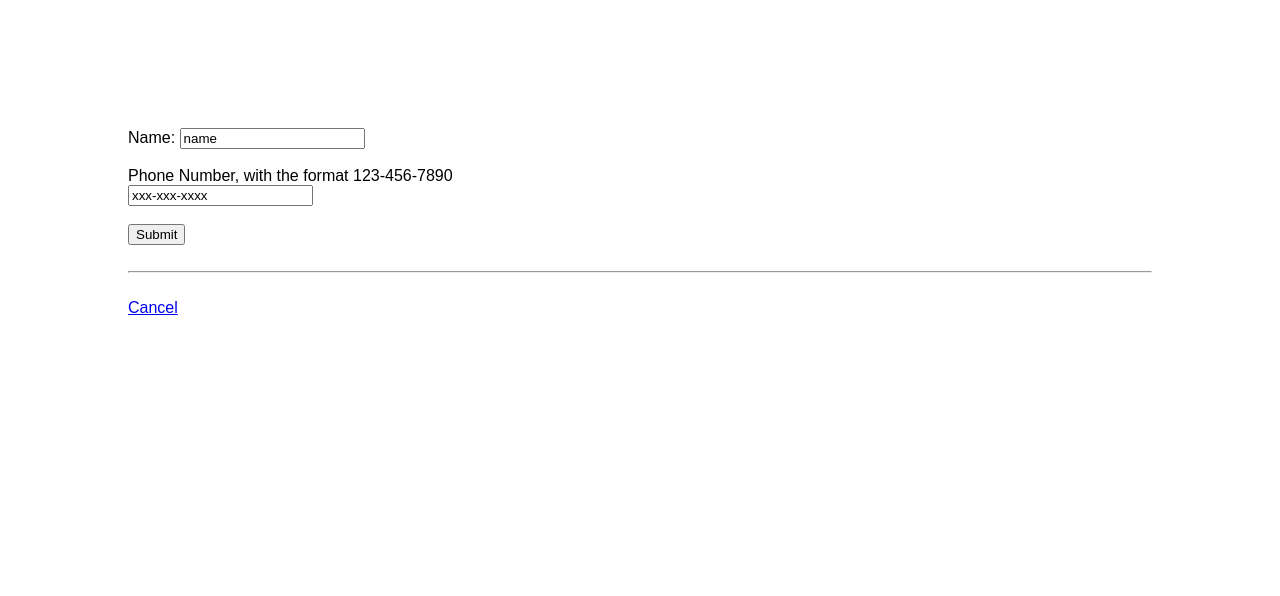
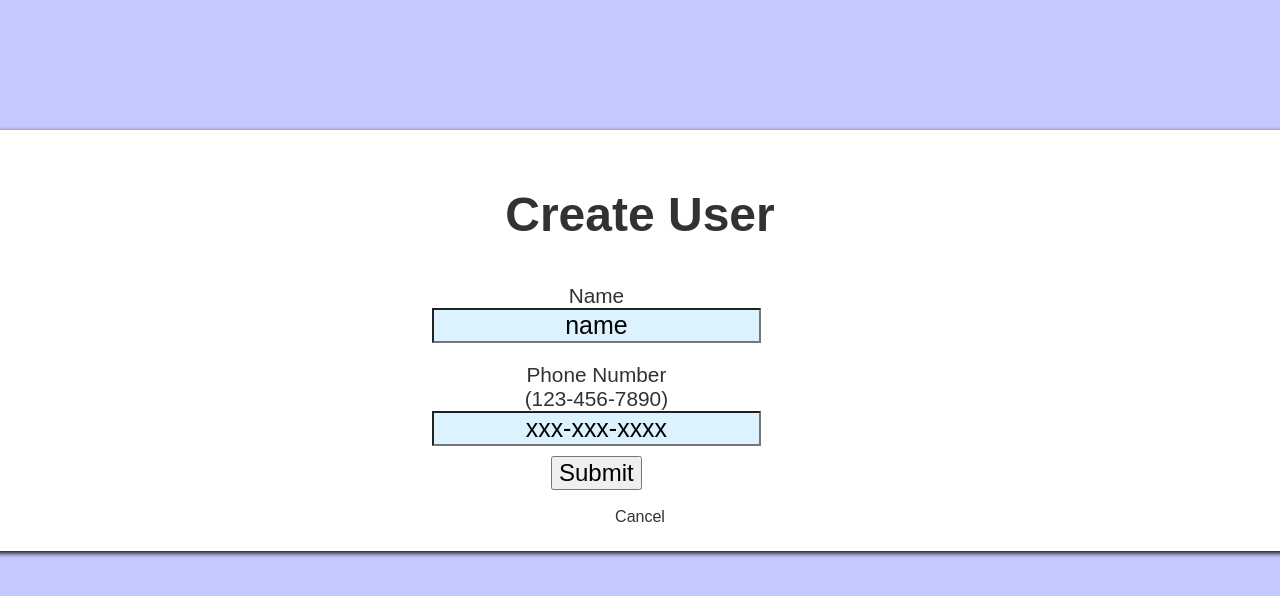
Before and after one commit to RedKing7/text-alerts, a React (Create React App) app in the folder client/: page /signup in a window 1280 px wide. Shown: the top 596 px of the page. Built offline with nearby package versions, Linux system fonts and the light colour scheme.

Commit message:
cleaned up User.jsx a lot, styling checkpoint

```diff
--- a/client/src/App.js
+++ b/client/src/App.js
@@ -1,24 +1,38 @@
 import React, { Component } from 'react';
 import { BrowserRouter as Router, Switch, Route } from 'react-router-dom';
-// import axios from 'axios'
 import Login from './components/Login';
 import AlertsList from './components/AlertsList';
 import Signup from './components/Signup';
 import User from './components/User';
+import styled from 'styled-components';
+
+const Body = styled.div`
+  margin: 10% auto;
+  width: 100vw;
+  background-color: white;
+
+  padding: 25px 10px;
+  box-shadow: 2px 2px 5px black;
+
+  display: flex;
+  flex-direction: column;
+  align-items: center;
+  text-align: center;
+`
 
 class App extends Component {
 
   render() {
     return (
       <Router>
-        <div>
+        <Body>
           <Switch>
             <Route exact path='/' component={Login} />
             <Route path='/signup' component={Signup} />
             <Route path='/:userId/alerts' component={AlertsList} />
             <Route path='/:userId' component={User} />
           </Switch>
-        </div>
+        </Body>
       </Router>
     );
   }
--- a/client/src/components/AlertsList.jsx
+++ b/client/src/components/AlertsList.jsx
@@ -2,6 +2,29 @@ import React, { Component } from 'react';
 import { Link, Redirect } from 'react-router-dom';
 import axios from 'axios';
 import AlertForm from './AlertForm';
+import styled from 'styled-components';
+
+const ListDiv = styled.div`
+  h1{
+    font-size: 3em;
+    margin-bottom: 0;
+  }
+
+  input{
+    font-size: 1.5em;
+  }
+  a{
+    text-decoration: none;
+    color: inherit;
+    :hover{
+      color: blue;
+    }
+  }
+  .nav-link{
+    font-size: 1.4em;
+    font-weight: 800;
+  }
+`
 
 class AlertsList extends Component {
   state = {
@@ -79,10 +102,10 @@ class AlertsList extends Component {
       return <Redirect to={`/`} />
     }
     return (
-      <div>
+      <ListDiv>
         <Link to="/">Logout</Link>
         <h1>{this.state.user.name}'s Alerts</h1>
-        <Link to={`/${this.state.user.id}`}>Account</Link>
+        <Link className='nav-link' to={`/${this.state.user.id}`}>Account</Link>
         <hr />
         <h2>Reminders</h2>
         {
@@ -121,7 +144,7 @@ class AlertsList extends Component {
             :
             <button onClick={this.toggleForm}>New Alert</button>
         }
-      </div>
+      </ListDiv>
     );
   }
 }
--- a/client/src/components/Login.jsx
+++ b/client/src/components/Login.jsx
@@ -1,6 +1,39 @@
 import React, { Component } from 'react';
 import { Link } from 'react-router-dom';
 import axios from 'axios';
+import styled from 'styled-components';
+
+const LoginDiv = styled.div`
+  h1{
+    font-size: 3em;
+    margin-bottom: 0;
+  }
+  h2{
+    width: 75%;
+    text-align: left;
+  }
+  input{
+    font-size: 1.5em;
+  }
+  .nav{
+    margin-top: 30px;
+  }
+  a{
+    font-size: 1.2em;
+    text-decoration: none;
+    color: inherit;
+    :hover{
+      color: blue;
+    }
+  }
+`
+const UserLink = styled.div`
+  .un-verified{
+    color: rgb(230, 83, 83);
+  }
+  font-size: 2em;
+  margin-bottom: 10px;
+`
 
 class Login extends Component {
   state = {
@@ -16,28 +49,26 @@ class Login extends Component {
 
   render() {
     return (
-      <div>
+      <LoginDiv>
         <h1>Sign in</h1>
-        <hr />
+        <h2>Select your account, then verify your phone to continue</h2>
         {
           this.state.users.map((user, index) => {
             return (
-              <div key={index}>
-                <Link to={`/${user.id}/`}>{user.name}</Link>
+              <UserLink key={index}>
                 {/* display name in different color if not verified */}
                 {
-                  // user.has_been_verified ?
-                  //   null
-                  //   :
-                  //   null
+                  user.has_been_verified ?
+                    <Link to={`/${user.id}/`} className='verified'>{user.name}</Link>
+                    :
+                    <Link to={`/${user.id}/`} className='un-verified'>{user.name}</Link>
                 }
-              </div>
+              </UserLink>
             )
           })
         }
-        <hr />
-        <Link to="/signup">Sign Up</Link>
-      </div>
+        <Link className='nav' to="/signup">Sign Up</Link>
+      </LoginDiv>
     );
   }
 }
--- a/client/src/components/Signup.jsx
+++ b/client/src/components/Signup.jsx
@@ -1,14 +1,46 @@
 import React, { Component } from 'react';
 import { Link, Redirect } from 'react-router-dom';
 import axios from 'axios';
+import styled from 'styled-components';
+
+const SignInDiv = styled.div`
+  h1{
+    font-size: 3em;
+  }
+
+  input{
+    font-size: 1.5em;
+  }
+    a{
+    text-decoration: none;
+    color: inherit;
+    :hover{
+      color: blue;
+    }
+  }
+`
+const FormDiv = styled.form`
+  width: 75%;
+  display: flex;
+  flex-direction: column;
+  align-items: center;
+`
+const InputDiv = styled.div`
+  text-align: center;
+  margin: 10px;
+  font-size: 1.3em;
+  input{
+    text-align: center;
+    font-size: 1.2em;
+    background-color: rgba(168, 223, 255, .4);
+  }
+`
 
 class Signup extends Component {
   state = {
     user: {
       name: 'name',
-      // password: 'password',
       phone_number: 'xxx-xxx-xxxx',
-      // email: 'name@example.com'
     },
     userId: '',
     redirect: false
@@ -40,17 +72,21 @@ class Signup extends Component {
       return <Redirect to={`/${this.state.userId}/`} />
     }
     return (
-      <div>
-        <form onSubmit={this.createUser}>
-          <label htmlFor="name">Name: </label>
+      <SignInDiv>
+        <h1>Create User</h1>
+        <FormDiv onSubmit={this.createUser}>
+          <InputDiv>
+            <label htmlFor="name">Name</label>
+            <br />
             <input
               name='name'
               type="text"
               onChange={this.handleChange}
               value={this.state.user.name}
               required />
-          <br /><br />
-          <label htmlFor="phone_number">Phone Number, with the format 123-456-7890</label>
+          </InputDiv>
+          <InputDiv>
+            <label htmlFor="phone_number">Phone Number<br />(123-456-7890)</label>
             <br />
             <input
               name='phone_number'
@@ -60,13 +96,12 @@ class Signup extends Component {
               onChange={this.handleChange}
               value={this.state.user.phone_number}
               required />
-          <br /><br />
-          <input type="submit" />
-        </form>
-        <br /><hr /><br />
-
+          </InputDiv>
+          <input className='submit' type="submit" />
+        </FormDiv>
+        <br />
         <Link to='/'>Cancel</Link>
-      </div>
+      </SignInDiv>
     );
   }
 }
--- a/client/src/components/User.jsx
+++ b/client/src/components/User.jsx
@@ -1,15 +1,36 @@
 import React, { Component } from 'react';
 import axios from 'axios';
 import { Link, Redirect } from 'react-router-dom';
+import styled from 'styled-components';
+import VerifyForm from './VerifyForm';
 
+const UserDiv = styled.div`
+  h1{
+    font-size: 3em;
+    margin-bottom: 0;
+  }
+
+  input{
+    font-size: 1.5em;
+  }
+  a{
+    text-decoration: none;
+    color: inherit;
+    :hover{
+      color: blue;
+    }
+  }
+  .nav-link{
+    font-size: 1.4em;
+    font-weight: 800;
+  }
+`
 
 class User extends Component {
   state = {
     user: {},
     showConfirmation: false,
-    redirect: false,
-    code: '',
-    verifyForm: false
+    redirect: false
   }
 
   async componentWillMount() {
@@ -32,43 +53,12 @@ class User extends Component {
     } catch (err) { console.log(err) }
   }
 
-  startVerification = async () => {
-    try {
-      let response = await axios.post('/phone_verifications/', { user_id: this.state.user.id })
-      // if(response.data !== 'success')
-      console.log(response);
-      this.toggleVerifyForm();
-    } catch (err) { console.log(err) }
-  }
-
-  verify = async (e) => {
-    e.preventDefault();
-    try {
-      let response = await axios.post('/phone_verifications/verify', { code: this.state.code, user_id: this.state.user.id })
-      // if(response.data !== 'success')
-      console.log(response);
-      this.toggleVerifyForm();
-      this.getUser();
-    } catch (err) { console.log(err) }
-  }
-
   toggleConfirmation = () => {
     this.setState({ showConfirmation: !this.state.showConfirmation });
   }
 
-  toggleVerifyForm = () => {
-    this.setState({ verifyForm: !this.state.verifyForm });
-  }
-
   toggleRedirect = () => {
     this.setState({ redirect: !this.state.redirect });
-  }
-
-  handleChange = (e) => {
-    let value = e.target.value;
-    let changedCode = { ...this.state.code };
-    changedCode = value;
-    this.setState({ code: changedCode });
   }
 
   render() {
@@ -78,85 +68,54 @@ class User extends Component {
       )
     }
     return (
-      <div>
+      <UserDiv>
         {
-          this.state.user.verified ?
-            null
-            :
-            null
+          // this.state.user.verified ?
+          //   <a onClick={}>Log Out</a>
+          //   :
+          //   null
         }
         <h1>{this.state.user.name}</h1>
         {
           this.state.user.verified ?
-            <div>
-              <hr />
-              {
-                this.state.showConfirmation ?
-                  <div>
-                    <h3>Are you sure?</h3>
-                    <button onClick={this.toggleConfirmation}>Cancel</button>
-                    <button onClick={this.deleteUser}>Delete</button>
-                  </div>
-                  :
-                  <button onClick={this.toggleConfirmation}>Delete User</button>
-              }
-            </div>
+            <h3>You are currently verified.</h3>
             :
             <div>
               {
                 this.state.user.has_been_verified ?
-                  <div>
-                    <h3>You need to verify that it's really you before you can continue</h3>
-                    {
-                      this.state.verifyForm ?
-                        <form onSubmit={this.verify}>
-                          <label htmlFor="code">Enter the code you were sent: </label>
-                          <input name='code' type="text" value={this.state.code} onChange={this.handleChange} minLength='4' maxLength='4' />
-                          <input type="submit" value='Verify' />
-                          <br />
-                          <label>Didn't get it? Either there was an error, or you didn't enter the number correctly. Either way, you should delete this account and try again</label>
-                        </form>
-                        :
-                        <button onClick={this.startVerification}>Verify Number</button>
-                    }
-                  </div>
+                  <h3>You need to verify that it's really you before you can continue</h3>
                   :
-                  <div>
-                    <h3>This number is not verified. You must verify before you can continue.</h3>
-                    {
-                      this.state.verifyForm ?
-                        <form onSubmit={this.verify}>
-                          <label htmlFor="code">Enter the code you were sent: </label>
-                          <input name='code' type="text" value={this.state.code} onChange={this.handleChange} minLength='4' maxLength='4' />
-                          <input type="submit" value='Verify' />
-                          <br />
-                          <label>Didn't get it? Either there was an error, or you didn't enter the number correctly. Either way, you should delete this account and try again</label>
-                        </form>
-                        :
-                        <button onClick={this.startVerification}>Verify Number</button>
-                    }
-                    <hr />
-                    {
-                      this.state.showConfirmation ?
-                        <div>
-                          <h3>Are you sure?</h3>
-                          <button onClick={this.toggleConfirmation}>Cancel</button>
-                          <button onClick={this.deleteUser}>Delete</button>
-                        </div>
-                        :
-                        <button onClick={this.toggleConfirmation}>Delete User</button>
-                    }
-                  </div>
+                  <h3>This number is not verified. You must verify before you can continue.</h3>
               }
+              <VerifyForm userId={this.state.user.id} getUser={this.getUser} />
             </div>
         }
+        <br />
         {
           this.state.user.verified ?
-            <Link to={`/${this.state.user.id}/alerts`}>Alerts</Link>
+            <Link className="nav-link" to={`/${this.state.user.id}/alerts`}>Alerts</Link>
             :
-            <Link to='/'>Back</Link>
+            null
         }
-      </div>
+        <br /><br />
+        {
+          // only allow deletion if user has been verified and is currently verified
+          // or if user has never been verified
+          this.state.user.verified || !this.state.user.has_been_verified ?
+            this.state.showConfirmation ?
+              <div>
+                <h3>Are you sure?</h3>
+                <button className='cancel' onClick={this.toggleConfirmation}>Cancel</button>
+                <button className='delete' onClick={this.deleteUser}>Delete</button>
+              </div>
+              :
+              <button onClick={this.toggleConfirmation}>Delete User</button>
+            :
+            null
+        }
+        <br />
+        <Link className="nav-link" to='/'>Back</Link>
+      </UserDiv>
     );
   }
 }
--- /dev/null
+++ b/client/src/components/VerifyForm.jsx
@@ -0,0 +1,61 @@
+import React, { Component } from 'react';
+import axios from 'axios';
+
+class VerifyForm extends Component {
+  state = {
+    code: '',
+    formActive: false
+  }
+
+  startVerification = async () => {
+    try {
+      let response = await axios.post('/phone_verifications/', { user_id: this.props.userId })
+      // if(response.data !== 'success')
+      console.log(response);
+      this.toggleForm();
+    } catch (err) { console.log(err) }
+  }
+
+  verify = async (e) => {
+    e.preventDefault();
+    try {
+      let response = await axios.post('/phone_verifications/verify', { code: this.state.code, user_id: this.props.userId })
+      // if(response.data !== 'success')
+      console.log(response);
+      this.toggleForm();
+      this.props.getUser();
+    } catch (err) { console.log(err) }
+  }
+
+  handleChange = (e) => {
+    let value = e.target.value;
+    let changedCode = { ...this.state.code };
+    changedCode = value;
+    this.setState({ code: changedCode });
+  }
+
+  toggleForm = () => {
+    this.setState({ formActive: !this.state.formActive });
+  }
+
+  render() {
+    return (
+      <div>
+        {
+          this.state.formActive ?
+            <form onSubmit={this.verify}>
+              <label htmlFor="code">Enter the code you were sent: </label>
+              <input name='code' type="text" value={this.state.code} onChange={this.handleChange} minLength='4' maxLength='4' />
+              <input type="submit" value='Verify' />
+              <br />
+              <p>Didn't get it? Either there was an error, or you didn't enter the number correctly. Either way, you should delete this account and try again</p>
+            </form>
+            :
+            <button onClick={this.startVerification}>Verify Number</button>
+        }
+      </div>
+    );
+  }
+}
+
+export default VerifyForm;
--- a/client/src/index.css
+++ b/client/src/index.css
@@ -1,5 +1,21 @@
 body {
-  margin: 10%;
+  margin: 0;
   padding: 0;
+  background-color: rgb(196, 202, 255);
   font-family: sans-serif;
+  display: flex;
+  flex-direction: column;
+  align-items: center;
+  color: rgb(50,50,50);
 }
+button{
+  font-size: 1.2em;
+  color: rgb(50,50,50);
+  background-color: white;
+}
+.cancel{
+  color: green;
+}
+.delete{
+  color: red;
+}
```
Also changed, not shown: 1 other file (tests, documents, lock files or other folders). Lines whose indentation alone changed are shown as unchanged.
